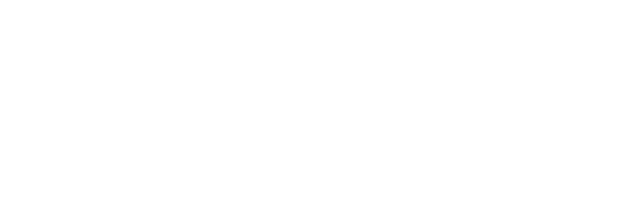
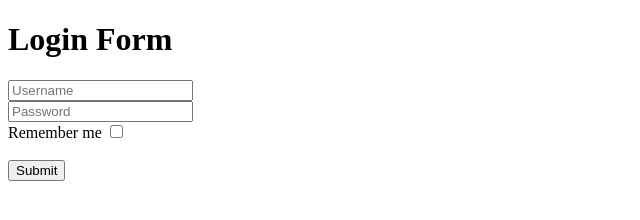
Before and after one commit to acciojob/remember-me-login-form-Saurabh-Kumar20-24, a website: page main.html in a window 1280 px wide. Shown: the whole page, without its empty margins (0-640 px from the left). Drawn offline with Linux system fonts and the light colour scheme.

Commit message:
created a submission

```diff
--- a/main.html
+++ b/main.html
@@ -8,6 +8,15 @@
 
 <body>
 	<!-- the entire body must be written by student -->
+	<h1>Login Form</h1>
+	<form>
+		<input type="text" placeholder="Username" id="username"/><br>
+		<input type="password" placeholder="Password" id="password"/><br>
+		<label for="checkbox">Remember me</label>
+		<input type="checkbox"  id="checkbox" /><br><br>
+		<button type="submit" id="submit" value="Submit" onclick="handleSubmit(event)">Submit</button>
+		<button type="" id="existing" value="">Login as existing user</button>
+	</form>
     <script type="text/javascript" src="./script.js">
 </script>
 
--- a/script.js
+++ b/script.js
@@ -1 +1,64 @@
 //your JS code here. If required.
+let existingBtn=document.getElementById("existing");
+existingBtn.style.display="none";
+// let data=localStorage.getItem("Logindata")
+// console.log(data)
+function handleSubmit(event){
+	event.preventDefault();
+    let user=document.getElementById("username").value
+    let pass=document.getElementById("password").value;
+    let data=localStorage.getItem("Logindata")
+    console.log(JSON.parse(data))
+    if(JSON.parse(data).user===user && JSON.parse(data).password===pass ){
+        existingBtn.style.display="inline";
+        // alert("existing user");
+    }else{
+        alert(`Logged in as ${user}`);
+        let checkbtn=document.getElementById("checkbox").checked;
+        let obj={user: user, password: pass}
+        if(checkbtn){
+            localStorage.setItem("Logindata",JSON.stringify(obj))
+        }else{
+            localStorage.clear()
+        }
+}
+}
+
+function login(){
+    let user= document.getElementById("username").value
+    alert(`Login as a ${user}`)
+}
+
+
+
+// let checkbtn=document.getElementById("checkbox");
+// console.log(checkbtn.checked);
+
+// let isLogedin="false";
+// let obj={};
+
+// document.getElementById("btn").addEventListener("click",()=>{
+//     let email=document.getElementById("input").value
+//     let pass =document.getElementById("pass").value
+//     if(email && pass){
+//         isLogedin="true";
+//         obj={Email:email, Password: pass};
+//         console.log(email, pass);
+//         console.log(obj);
+//         localStorage.setItem("isLogedin",isLogedin)
+//         console.log(typeof(isLogedin))
+//         console.log(isLogedin)
+//         onload()
+//     }
+
+// })
+// console.log(localStorage.getItem("isLogedin"))
+// function onload(){
+// if(localStorage.getItem("isLogedin")){
+//     console.log(isLogedin)
+//     document.getElementById("input").style.display="none";
+//     document.getElementById("pass").style.display="none";
+//     document.body.innerHTML="Welcome user";
+// }}
+
+// // onload();
```
